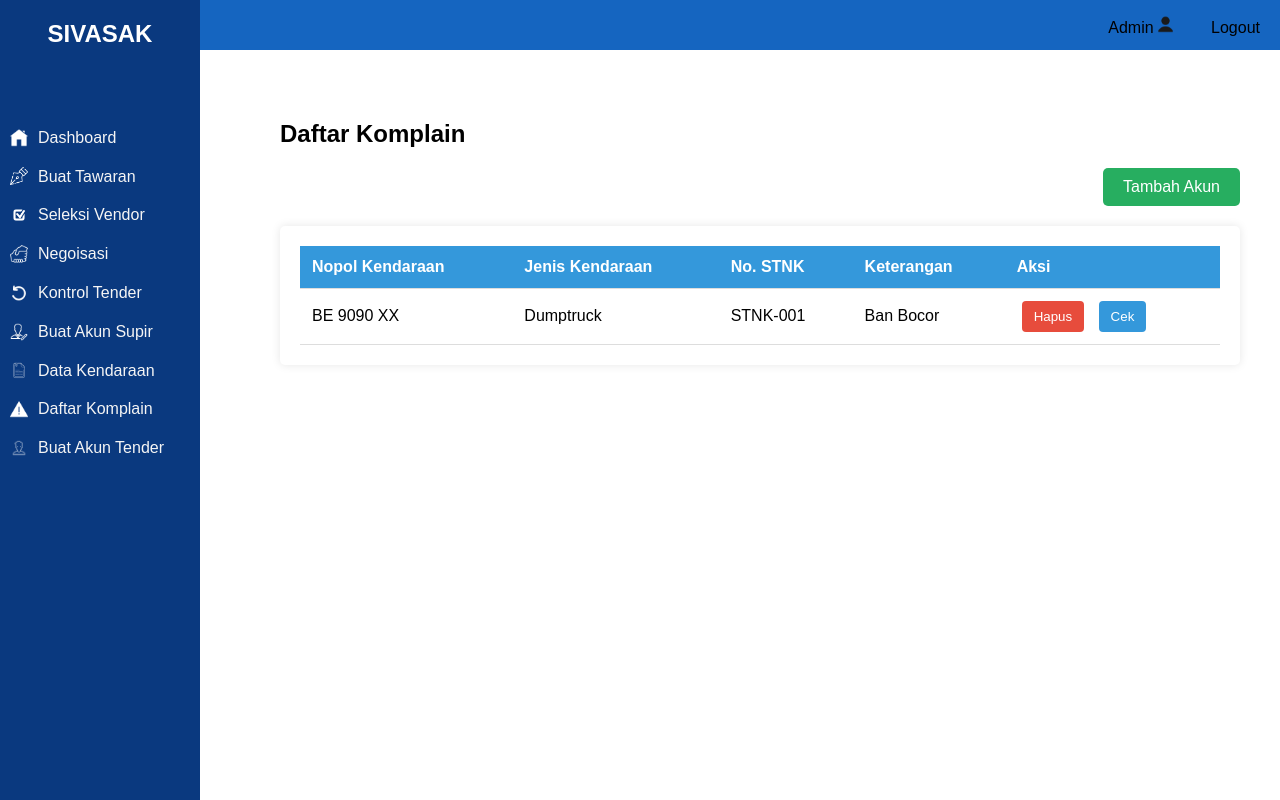
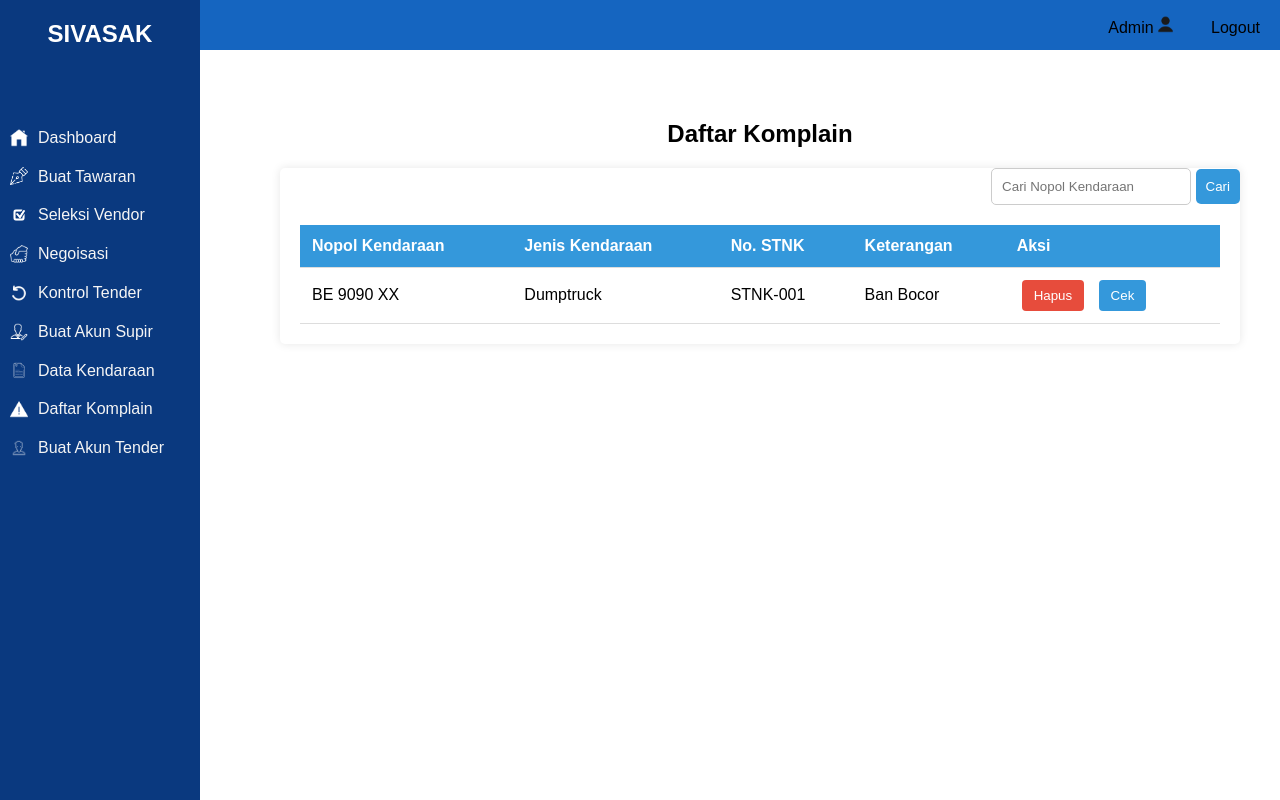
Before and after one commit to gyoro2/Tugaspengweb, a PHP site: the page made by PTI Website/daftarkomplain.php in a window 1280 px wide. Run offline with PHP 8.4, Linux system fonts and the light colour scheme.

Commit message:
update daftarkomplain.php

```diff
--- a/PTI Website/daftarkomplain.php
+++ b/PTI Website/daftarkomplain.php
@@ -36,9 +36,10 @@
 <div class="akun">
     <h2>Daftar Komplain</h2>
 
-    <!-- Tombol Tambah Akun -->
-    <div class="button-container">
-        <button class="tambah-button" onclick="window.location.href='buatakuntender.php'">Tambah Akun</button>
+    <!-- Tombol Pencari -->
+    <div class="search-container">
+        <input type="text" placeholder="Cari Nopol Kendaraan">
+        <button class="search-button">Cari</button>
     </div>
 
     <div class="table-container">
@@ -82,6 +83,7 @@
         </div>
     </div>
 </div>
+</div>
 
 <!-- Modal Pop-up untuk Hapus Akun Supir -->
 <div class="delete-modal" id="delete-modal">
--- a/PTI Website/styledash.css
+++ b/PTI Website/styledash.css
@@ -439,8 +439,12 @@ tr:hover {
     box-shadow: 0 4px 8px rgba(0, 0, 0, 0.1);
 }
 
+.akun h2 {
+    text-align: center;
+    margin-bottom: 20px;
+}
+
 /* Buat Tawaran */
-
 .main-content h2 {
     text-align: center;
     margin-bottom: 20px;
@@ -483,3 +487,25 @@ form button:hover {
 }
 
 /* Buat Tawaran End */
+
+.search-container {
+    margin-bottom: 20px;
+    float: right;
+    border-radius: 5px;
+}
+
+.search-container input {
+    width: 200px;
+    padding: 10px;
+    border: 1px solid #ccc;
+    border-radius: 5px;
+}
+
+.search-container button {
+    padding: 10px;
+    background-color: #3498db;
+    color: white;
+    border: none;
+    border-radius: 5px;
+    cursor: pointer;
+}
```
